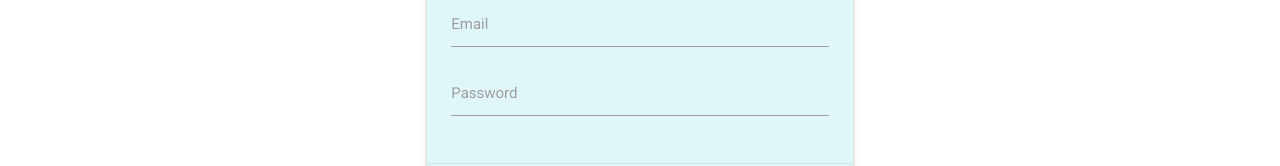
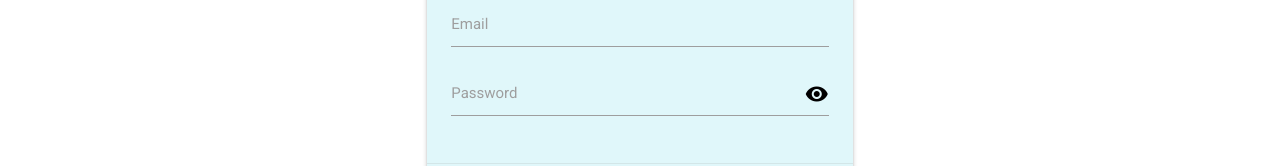
Before and after one commit to horoshopodumaj/webfull, a React (Create React App) app in the folder client/: page /registration in a window 1280 px wide. Shown: the part 409-575 px from the top of the page. Built offline with nearby package versions, Linux system fonts and the light colour scheme.

Commit message:
hide/show password

```diff
--- a/client/public/index.html
+++ b/client/public/index.html
@@ -5,6 +5,7 @@
         <link rel="icon" href="%PUBLIC_URL%/favicon.ico" />
         <meta name="viewport" content="width=device-width, initial-scale=1" />
         <meta name="theme-color" content="#000000" />
+        <link href="https://fonts.googleapis.com/icon?family=Material+Icons" rel="stylesheet" />
         <link rel="preconnect" href="https://fonts.googleapis.com" />
         <link rel="preconnect" href="https://fonts.gstatic.com" crossorigin />
         <link
--- a/client/src/index.scss
+++ b/client/src/index.scss
@@ -18,3 +18,14 @@
 .txt-cnt {
     text-align: center;
 }
+
+.pass {
+    position: relative;
+}
+
+.icon {
+    position: absolute;
+    right: 0;
+    bottom: 33%;
+    cursor: pointer;
+}
--- a/client/src/pages/AuthPage.js
+++ b/client/src/pages/AuthPage.js
@@ -1,14 +1,21 @@
 import React, { useState } from "react";
 import { Link } from "react-router-dom";
+import moment from "moment";
 
 const AuthPage = () => {
+    const [type, setType] = useState(true);
     const [form, setForm] = useState({
         email: "",
         password: "",
+        loginDate: "",
     });
 
     const changeHandler = (event) => {
-        setForm({ ...form, [event.target.name]: event.target.value });
+        setForm({
+            ...form,
+            [event.target.name]: event.target.value,
+            loginDate: moment().format("LLL"),
+        });
     };
 
     const preventDefault = (event) => {
@@ -37,10 +44,15 @@ const AuthPage = () => {
                                     <input
                                         onChange={changeHandler}
                                         id="password"
-                                        type="password"
+                                        type={type ? "password" : "text"}
                                         name="password"
                                     />
                                     <label htmlFor="password">Password</label>
+                                    <i
+                                        onClick={() => setType(!type)}
+                                        className="icon material-icons">
+                                        {type ? "visibility" : "visibility_off"}
+                                    </i>
                                 </div>
                             </div>
                         </div>
--- a/client/src/pages/LoginPage.js
+++ b/client/src/pages/LoginPage.js
@@ -4,6 +4,7 @@ import { Link } from "react-router-dom";
 import moment from "moment";
 
 const LoginPage = () => {
+    const [type, setType] = useState(true);
     const [form, setForm] = useState({
         email: "",
         password: "",
@@ -15,10 +16,8 @@ const LoginPage = () => {
         setForm({
             ...form,
             [event.target.name]: event.target.value,
-            createDate: moment().subtract(10, "days").calendar(),
+            createDate: moment().format("LLL"),
         });
-
-        console.log(form);
     };
 
     const registerHandler = async () => {
@@ -74,10 +73,16 @@ const LoginPage = () => {
                                     <input
                                         onChange={changeHandler}
                                         id="password"
-                                        type="password"
+                                        type={type ? "password" : "text"}
                                         name="password"
+                                        className="pass"
                                     />
                                     <label htmlFor="password">Password</label>
+                                    <i
+                                        onClick={() => setType(!type)}
+                                        className="icon material-icons">
+                                        {type ? "visibility" : "visibility_off"}
+                                    </i>
                                 </div>
                             </div>
                         </div>
```
Also changed, not shown: 1 other file (tests, documents, lock files or other folders).
